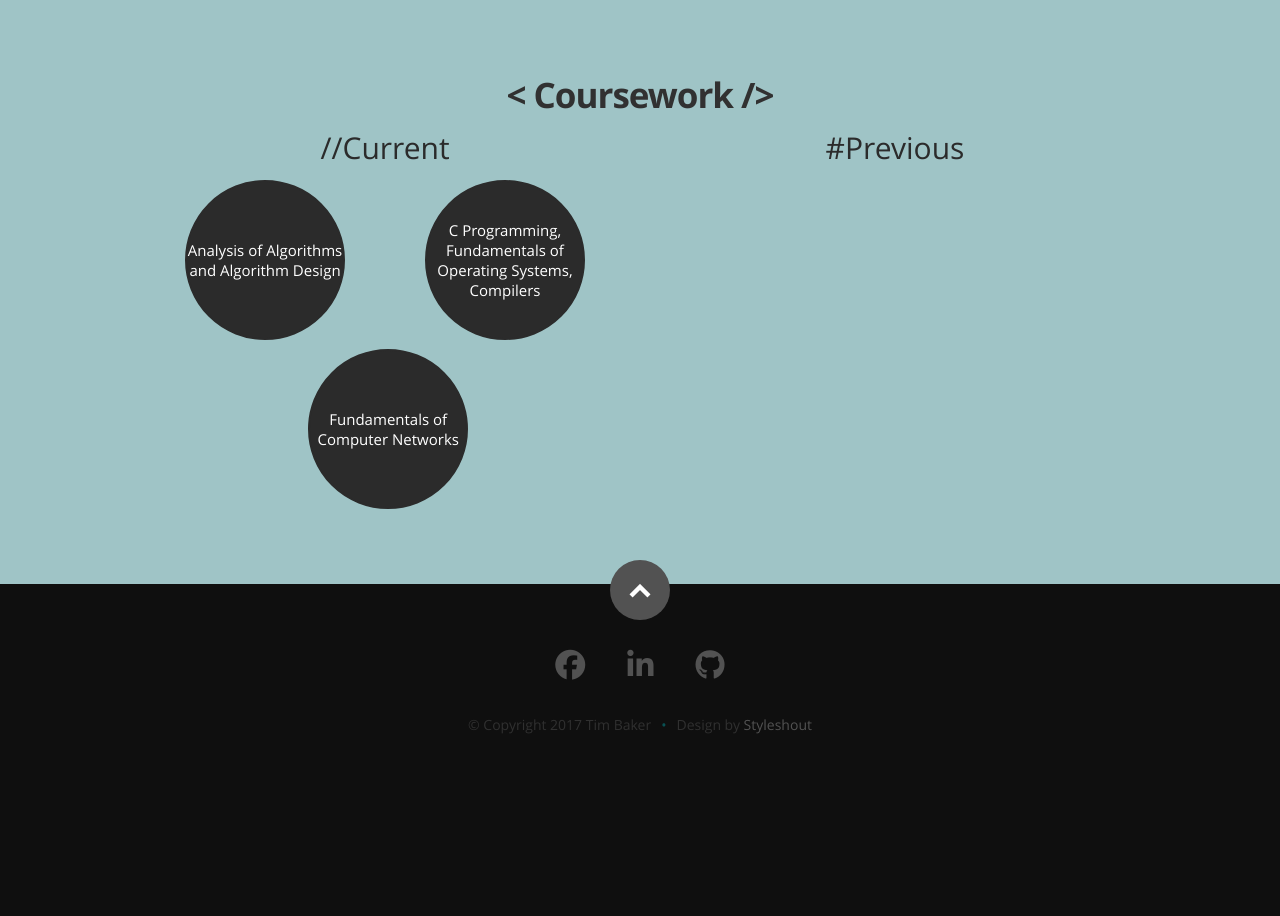
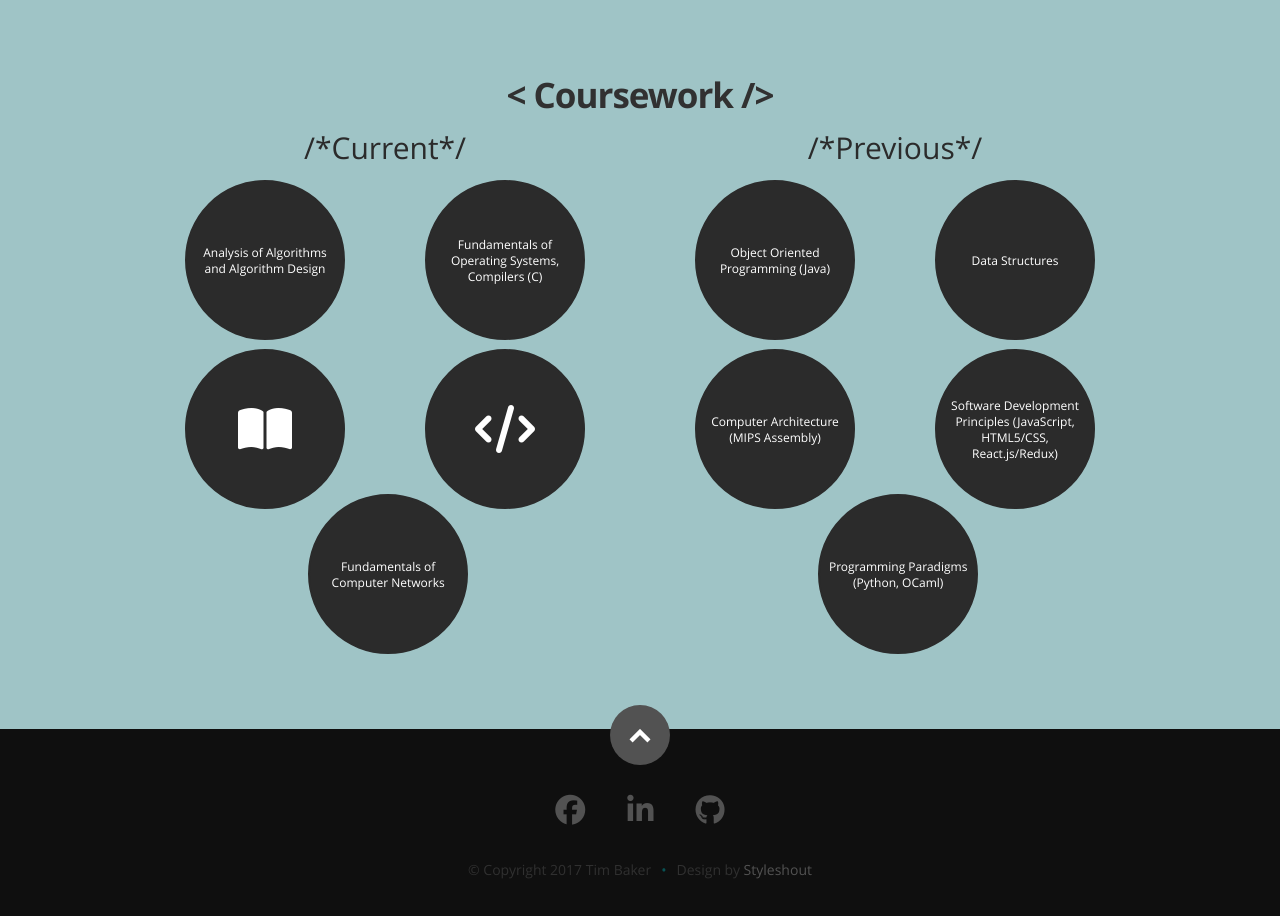
Before and after one commit to jlungu/personal-website, a React (Create React App) app: page / in a window 1280 px wide. Shown: the part 2880-3796 px from the top of the page. Before the commit the page ends 3668 px from the top, so only its background shows below. Built offline with nearby package versions, Linux system fonts and the light colour scheme.

Commit message:
Finished the coursework page. Lookin FRESH

```diff
--- a/public/css/layout.css
+++ b/public/css/layout.css
@@ -1116,7 +1116,8 @@ footer .social-links li:first-child {
   color: white;
   text-align: center;
   vertical-align: middle;
-  font: 1em "opensans-regular";
+  font: 0.8em "opensans-regular";
+  padding: 5px;
   margin-bottom: 20px;
   border-style: solid;
   margin-right: 40px;
@@ -1127,14 +1128,16 @@ footer .social-links li:first-child {
   width: 160px;
   border-color: #2b2b2b;
   background-color: #2b2b2b;
-  transition: 0.3s;
+  transition: 0.4s;
 }
 .coursework-items:hover {
+  cursor: pointer;
   display: table-cell;
   color: #2b2b2b;
   text-align: center;
   line-height: 20px;
-  font: 1em "opensans-regular";
+  font: 0.8em "opensans-regular";
+  padding: 5px;
   margin-bottom: 20px;
   border-style: solid;
   margin-right: 40px;
@@ -1145,7 +1148,7 @@ footer .social-links li:first-child {
   width: 160px;
   border-color: #2b2b2b;
   background-color: white;
-  transition: 0.3s;
+  transition: 0.4s;
 }
 .coursework-item-text {
   position: relative;
@@ -1162,4 +1165,5 @@ footer .social-links li:first-child {
 .course-pos-odd {
    display: inline-block;
    margin-left: 34%;
+   margin-top: -5%;
  }
--- a/src/Components/Coursework.js
+++ b/src/Components/Coursework.js
@@ -7,7 +7,14 @@ class Coursework extends Component {
         <h1 className=" project-header">{coursework}</h1>
         <div class="row">
           <div class="col-sm">
-            <h3 class="coursework-headers">//Current</h3>
+            <h3 class="coursework-headers">/*Current*/</h3>
+            {/*Each div has a hyperlink to the class information*/}
+            <a
+              href="https://www.cs.stonybrook.edu/students/Undergraduate-Studies/courses/CSE373"
+              target="_blank"
+            >
+              {/*So all we really have is text, wrapped in div controlling color/shape, wrapped in div controlling positioning :)*/}
+              {/*Even = row of two links, have different spacing than row of just 1. */}
               <div className="course-pos-even">
                 <div className="coursework-items">
                   <div className="coursework-item-text">
@@ -15,13 +22,43 @@ class Coursework extends Component {
                   </div>
                 </div>
               </div>
+            </a>
+            <a
+              href="https://www.cs.stonybrook.edu/students/Undergraduate-Studies/courses/CSE320"
+              target="_blank"
+            >
               <div className="course-pos-even">
                 <div className="coursework-items">
                   <div className="coursework-item-text">
-                  C Programming, Fundamentals of Operating Systems, Compilers
+                    Fundamentals of Operating Systems, Compilers (C)
                   </div>
                 </div>
               </div>
+            </a>
+            <a
+            >
+              <div className="course-pos-even">
+                <div className="coursework-items">
+                  <div className="coursework-item-text">
+                    <i class="fas fa-book-open fa-4x"></i>
+                  </div>
+                </div>
+              </div>
+            </a>
+            <a
+            >
+              <div className="course-pos-even">
+                <div className="coursework-items">
+                  <div className="coursework-item-text">
+                    <i class="fas fa-code fa-4x"></i>
+                  </div>
+                </div>
+              </div>
+            </a>
+            <a
+              href="https://www.cs.stonybrook.edu/students/Undergraduate-Studies/courses/CSE310"
+              target="_blank"
+            >
               <div className="course-pos-odd">
                 <div className="coursework-items">
                   <div className="coursework-item-text">
@@ -29,9 +66,69 @@ class Coursework extends Component {
                   </div>
                 </div>
               </div>
+            </a>
           </div>
           <div class="col-sm">
-            <h3 class="coursework-headers">#Previous</h3>
+            <h3 class="coursework-headers">/*Previous*/</h3>
+            <a
+              href="https://www.cs.stonybrook.edu/students/Undergraduate-Studies/courses/CSE114"
+              target="_blank"
+            >
+              <div className="course-pos-even">
+                <div className="coursework-items">
+                  <div className="coursework-item-text">
+                    Object Oriented Programming (Java)
+                  </div>
+                </div>
+              </div>
+            </a>
+            <a
+              href="https://www.cs.stonybrook.edu/students/Undergraduate-Studies/courses/CSE214"
+              target="_blank"
+            >
+              <div className="course-pos-even">
+                <div className="coursework-items">
+                  <div className="coursework-item-text">Data Structures</div>
+                </div>
+              </div>
+            </a>
+            <a
+              href="https://www.cs.stonybrook.edu/students/Undergraduate-Studies/courses/CSE220"
+              target="_blank"
+            >
+              <div className="course-pos-even">
+                <div className="coursework-items">
+                  <div className="coursework-item-text">
+                    Computer Architecture (MIPS Assembly)
+                  </div>
+                </div>
+              </div>
+            </a>
+            <a
+              href="https://www.cs.stonybrook.edu/students/Undergraduate-Studies/courses/CSE316"
+              target="_blank"
+            >
+              <div className="course-pos-even">
+                <div className="coursework-items">
+                  <div className="coursework-item-text">
+                    Software Development Principles (JavaScript, HTML5/CSS,
+                    React.js/Redux)
+                  </div>
+                </div>
+              </div>
+            </a>
+            <a
+              href="https://www.cs.stonybrook.edu/students/Undergraduate-Studies/courses/CSE216"
+              target="_blank"
+            >
+              <div className="course-pos-odd">
+                <div className="coursework-items">
+                  <div className="coursework-item-text">
+                    Programming Paradigms (Python, OCaml)
+                  </div>
+                </div>
+              </div>
+            </a>
           </div>
         </div>
       </section>
```
Lines whose indentation alone changed are shown as unchanged.
